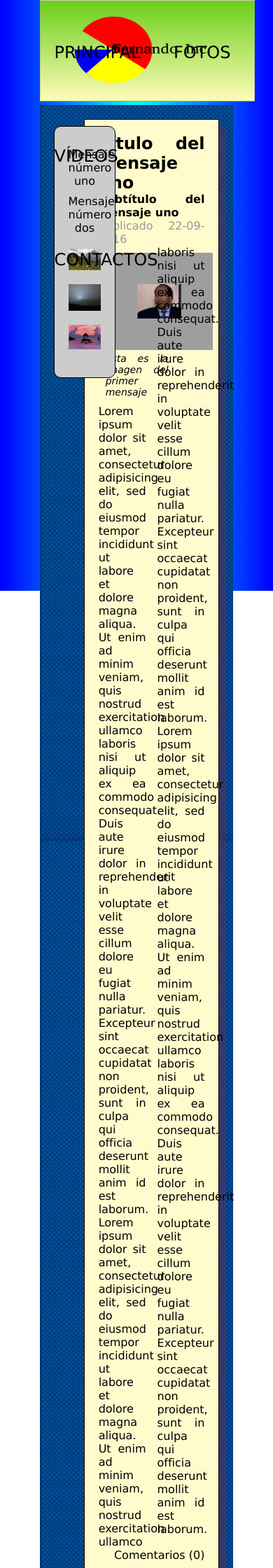
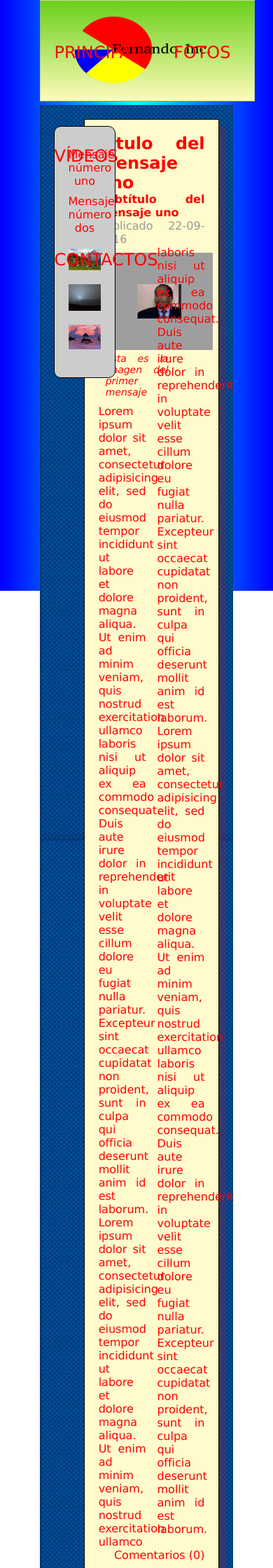
Before and after one commit to ferero92/atom, a PHP site: page / in a window 390 px wide. Shown: the top 2240 px of the page at 70% size. Run offline with PHP 8.4, Linux system fonts and the light colour scheme; some web fonts are replaced; grey boxes are pictures that could not be loaded.

Commit message:
31/10/16

```diff
--- a/Diseño/Ejercicio 3/index.html
+++ b/Diseño/Ejercicio 3/index.html
@@ -7,7 +7,7 @@
   <meta name="viewport" content="width=device-width, initial-scale=1.0">
   <link rel="shortcut icon" href="img/favicon.ico">
   <title>Este texto es el título del documento</title>
-  <link rel="stylesheet" href="misestilos.css"/>
+  <link rel="stylesheet" href="misestilos.css" media="all"/>
 </head>
 <body>
   <div id="left" class="lateral"></div>
--- a/Diseño/Ejercicio 3/misestilos.css
+++ b/Diseño/Ejercicio 3/misestilos.css
@@ -1,6 +1,13 @@
 @font-face {
   font-family: 'myfont';
   src: url('fonts/DavidLibre-Medium.ttf');
+}
+
+@media (max-width: 800px) {
+    #agrupar {
+        background-image: url(minion.gif);
+        color: red;
+    }
 }
 
 * {
```
